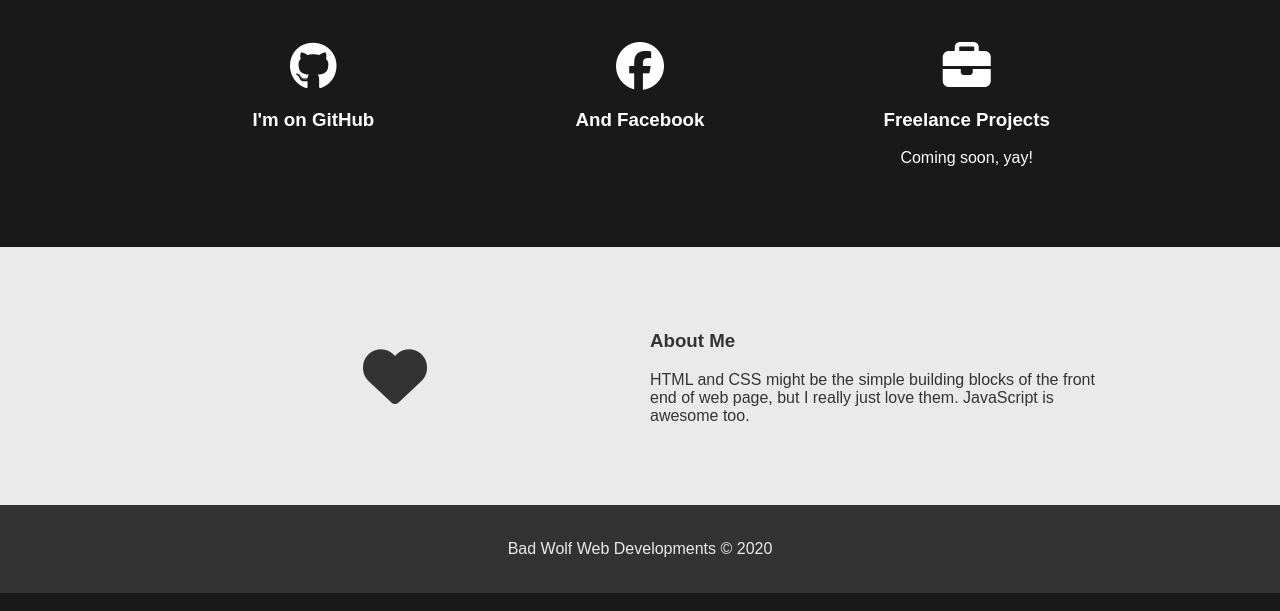
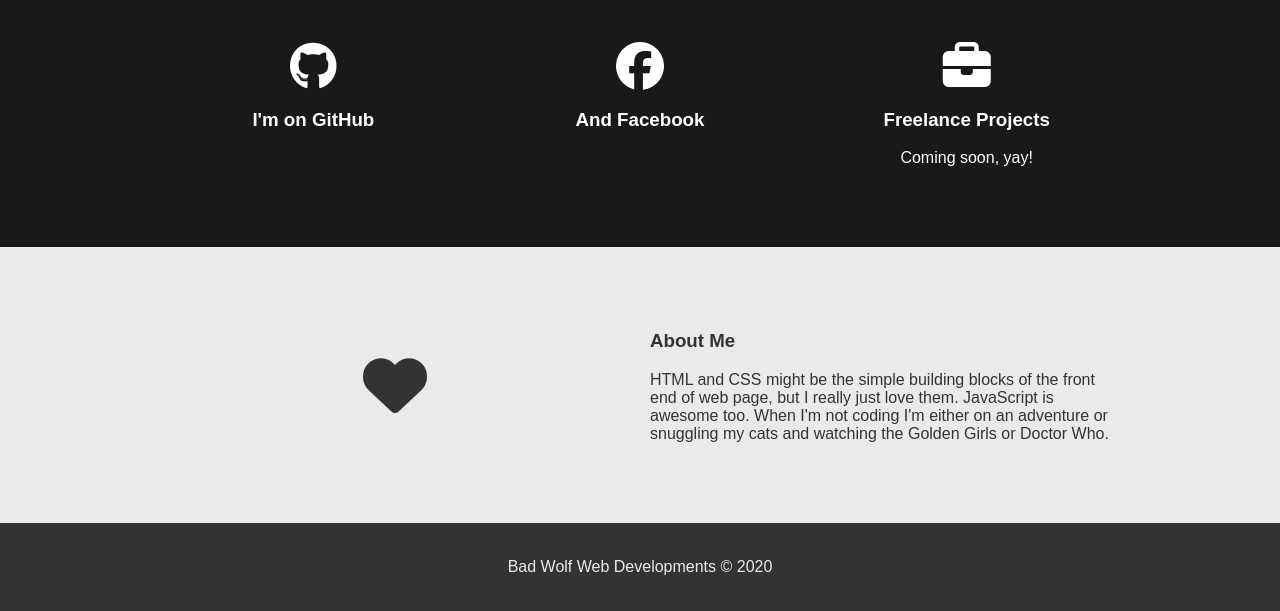
Before and after one commit to robbvann/landing-page, a plain HTML site: page index.html in a window 1280 px wide. Shown: the part 822-1433 px from the top of the page. Drawn offline with nearby package versions, Linux system fonts and the light colour scheme; a web font is replaced by a local one.

Commit message:
Update index.html
added about me

```diff
--- a/index.html
+++ b/index.html
@@ -56,7 +56,7 @@
           <div>
             <h3>About Me</h3>
             <p>
-              HTML and CSS might be the simple building blocks of the front end of web page, but I really just love them. JavaScript is awesome too.
+              HTML and CSS might be the simple building blocks of the front end of web page, but I really just love them. JavaScript is awesome too. When I'm not coding I'm either on an adventure or snuggling my cats and watching the Golden Girls or Doctor Who.
             </p>
           </div>
         </div>
```
